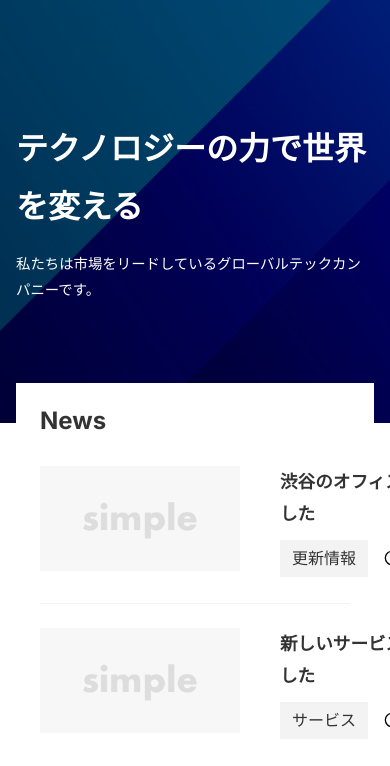
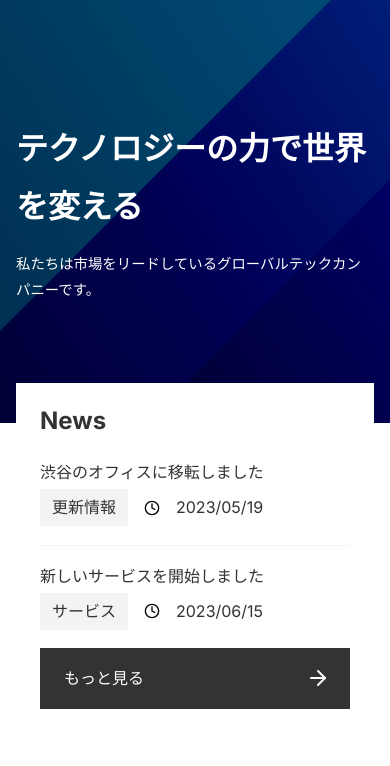
Before and after one commit to bookkuun/next-with-micro-cms, a Next.js app: page / in a window 390 px wide. Shown: the top 766 px of the page. Built offline with nearby package versions, Linux system fonts and the light colour scheme.

Commit message:
add: topページ

```diff
--- /dev/null
+++ b/app/_components/ButtonLink/index.module.css
@@ -0,0 +1,20 @@
+.button {
+  display: block;
+  padding: 20px 40px;
+  border-radius: var(--border-radius);
+  width: 300px;
+  background: url("/arrow-right.svg") no-repeat right 20px center,
+    var(--color-button-primary);
+  color: var(--color-text-unpainted);
+}
+
+.button:hover {
+  opacity: 0.9;
+}
+
+@media (max-width: 640px) {
+  .button {
+    padding: 16px 24px;
+    width: 100%;
+  }
+}
--- /dev/null
+++ b/app/_components/ButtonLink/index.tsx
@@ -0,0 +1,14 @@
+import styles from "./index.module.css";
+
+type Props = {
+  href: string;
+  children: React.ReactNode;
+};
+
+export default function ButtonLink({ href, children }: Props) {
+  return (
+    <a href={href} className={styles.button}>
+      {children}
+    </a>
+  );
+}
--- /dev/null
+++ b/app/_components/Category/index.module.css
@@ -0,0 +1,7 @@
+.tag {
+  background-color: var(--color-bg-sub);
+  padding: 4px 12px;
+  border-radius: var(--border-radius);
+  white-space: nowrap;
+  font-size: 1rem;
+}
--- /dev/null
+++ b/app/_components/Category/index.tsx
@@ -0,0 +1,10 @@
+import type { Category } from "@/app/_libs/microcms";
+import styles from "./index.module.css";
+
+type Props = {
+  category: Category;
+};
+
+export default function Category({ category }: Props) {
+  return <span className={styles.tag}>{category.name}</span>;
+}
--- /dev/null
+++ b/app/_components/Date/index.module.css
@@ -0,0 +1,7 @@
+.date {
+  display: flex;
+  align-content: center;
+  gap: 4px;
+  margin: 0.8rem 0;
+  font-size: 1rem;
+}
--- /dev/null
+++ b/app/_components/Date/index.tsx
@@ -0,0 +1,17 @@
+import Image from "next/image";
+import styles from "./index.module.css";
+
+type Props = {
+  date: string;
+};
+
+export default function Date({ date }: Props) {
+  return (
+    <>
+      <span className={styles.date}>
+        <Image src="/clock.svg" alt="" width={16} height={16} priority />
+      </span>
+      {date}
+    </>
+  );
+}
--- /dev/null
+++ b/app/_components/NewsList/index.module.css
@@ -0,0 +1,55 @@
+.list {
+  border-bottom: 1px solid var(--color-border-light);
+}
+
+.list:last-child {
+  border-bottom: none;
+}
+
+.link {
+  display: flex;
+  align-items: flex-start;
+  gap: 40px;
+  padding: 24px 0;
+}
+
+.image {
+  width: 200px;
+  height: auto;
+  border-radius: var(--border-radius);
+}
+
+.title {
+  font-size: 1.1rem;
+  font-weight: bold;
+  margin-bottom: 0.5rem;
+}
+
+.meta {
+  display: flex;
+  align-items: center;
+  gap: 16px;
+}
+
+@media (max-width: 640px) {
+  .link {
+    display: block;
+    padding: 16px 0;
+  }
+
+  .image {
+    display: none;
+  }
+
+  .title {
+    font-size: 1rem;
+    font-weight: bold;
+    margin-bottom: 0.4rem;
+  }
+
+  .meta {
+    display: flex;
+    align-items: center;
+    gap: 16px;
+  }
+}
--- /dev/null
+++ b/app/_components/NewsList/index.tsx
@@ -0,0 +1,42 @@
+import Image from "next/image";
+
+import styles from "./index.module.css";
+import type { News } from "@/app/_libs/microcms";
+
+import Category from "../Category";
+import Date from "../Date";
+
+type Props = {
+  news: News[];
+};
+
+export default function NewsList({ news }: Props) {
+  if (news.length === 0) {
+    return <p>記事がありません。</p>;
+  }
+
+  return (
+    <ul>
+      {news.map((article) => (
+        <li key={article.id} className={styles.list}>
+          <div className={styles.link}>
+            <Image
+              className={styles.image}
+              src="/no-image.png"
+              alt="No Image"
+              width={1200}
+              height={630}
+            />
+            <dl className={styles.content}>
+              <dt className={styles.newsItemTitle}>{article.title}</dt>
+              <dd className={styles.meta}>
+                <Category category={article.category} />
+                <Date date={article.publishedAt ?? article.createdAt} />
+              </dd>
+            </dl>
+          </div>
+        </li>
+      ))}
+    </ul>
+  );
+}
--- /dev/null
+++ b/app/_libs/microcms.ts
@@ -0,0 +1,13 @@
+export type Category = {
+  name: string;
+};
+
+export type News = {
+  id: string;
+  title: string;
+  category: {
+    name: string;
+  };
+  publishedAt: string;
+  createdAt: string;
+};
--- a/app/globals.css
+++ b/app/globals.css
@@ -28,6 +28,7 @@
 html,
 body {
   max-width: 100vw;
+  height: 100vh;
   overflow-x: hidden;
 }
 
--- a/app/page.module.css
+++ b/app/page.module.css
@@ -47,53 +47,16 @@
   font-size: 1.5rem;
 }
 
-.list {
-  border-bottom: 1px solid var(--color-border-light);
-}
-
-.list:last-child {
-  border-bottom: none;
-}
-
-.link {
-  display: flex;
-  align-items: flex-start;
-  gap: 40px;
-  padding: 24px 0;
-}
-
-.image {
-  width: 200px;
-  height: auto;
-  border-radius: var(--border-radius);
+.newsLink {
+  position: absolute;
+  right: -40px;
+  bottom: -40px;
 }
 
 .newsItemTitle {
   font-size: 1.1rem;
   font-weight: bold;
   margin-bottom: 0.5rem;
-}
-
-.meta {
-  display: flex;
-  align-items: center;
-  gap: 16px;
-}
-
-.tag {
-  background-color: var(--color-bg-sub);
-  padding: 4px 12px;
-  border-radius: var(--border-radius);
-  white-space: nowrap;
-  font-size: 1rem;
-}
-
-.date {
-  display: flex;
-  align-content: center;
-  gap: 8px;
-  margin: 0.8rem 0;
-  font-size: 1rem;
 }
 
 @media (max-width: 1000px) {
@@ -134,4 +97,11 @@
     width: calc(100% - 32px);
     padding: 16px 24px;
   }
+
+  .newsLink {
+    position: relative;
+    right: auto;
+    bottom: auto;
+    margin-bottom: 16px;
+  }
 }
--- a/app/page.tsx
+++ b/app/page.tsx
@@ -1,15 +1,9 @@
 import styles from "./page.module.css";
 import Image from "next/image";
 
-type News = {
-  id: string;
-  title: string;
-  category: {
-    name: string;
-  };
-  publishedAt: string;
-  createdAt: string;
-};
+import NewsList from "./_components/NewsList";
+import ButtonLink from "./_components/ButtonLink";
+import type { News } from "./_libs/microcms";
 
 const data: {
   contents: News[];
@@ -67,37 +61,10 @@
       </section>
       <section className={styles.news}>
         <h2 className={styles.newsTitle}>News</h2>
-        <ul>
-          {sliceData.map((article) => (
-            <li key={article.id} className={styles.list}>
-              <div className={styles.link}>
-                <Image
-                  className={styles.image}
-                  src="/no-image.png"
-                  alt="No Image"
-                  width={1200}
-                  height={630}
-                />
-                <dl className={styles.content}>
-                  <dt className={styles.newsItemTitle}>{article.title}</dt>
-                  <dd className={styles.meta}>
-                    <span className={styles.tag}>{article.category.name}</span>
-                    <span className={styles.date}>
-                      <Image
-                        src="/clock.svg"
-                        alt=""
-                        width={16}
-                        height={16}
-                        priority
-                      />
-                    </span>
-                    {article.publishedAt}
-                  </dd>
-                </dl>
-              </div>
-            </li>
-          ))}
-        </ul>
+        <NewsList news={sliceData} />
+        <div className={styles.newsLink}>
+          <ButtonLink href="/news">もっと見る</ButtonLink>
+        </div>
       </section>
     </>
   );
```
